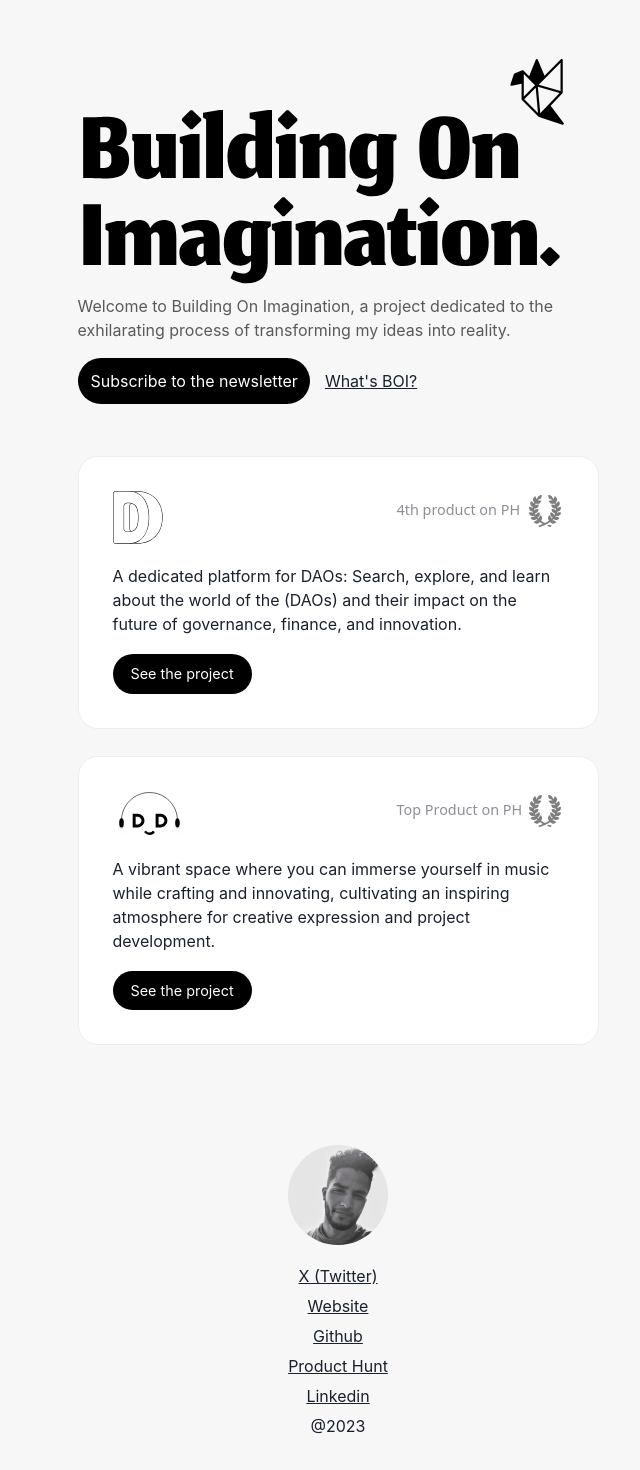
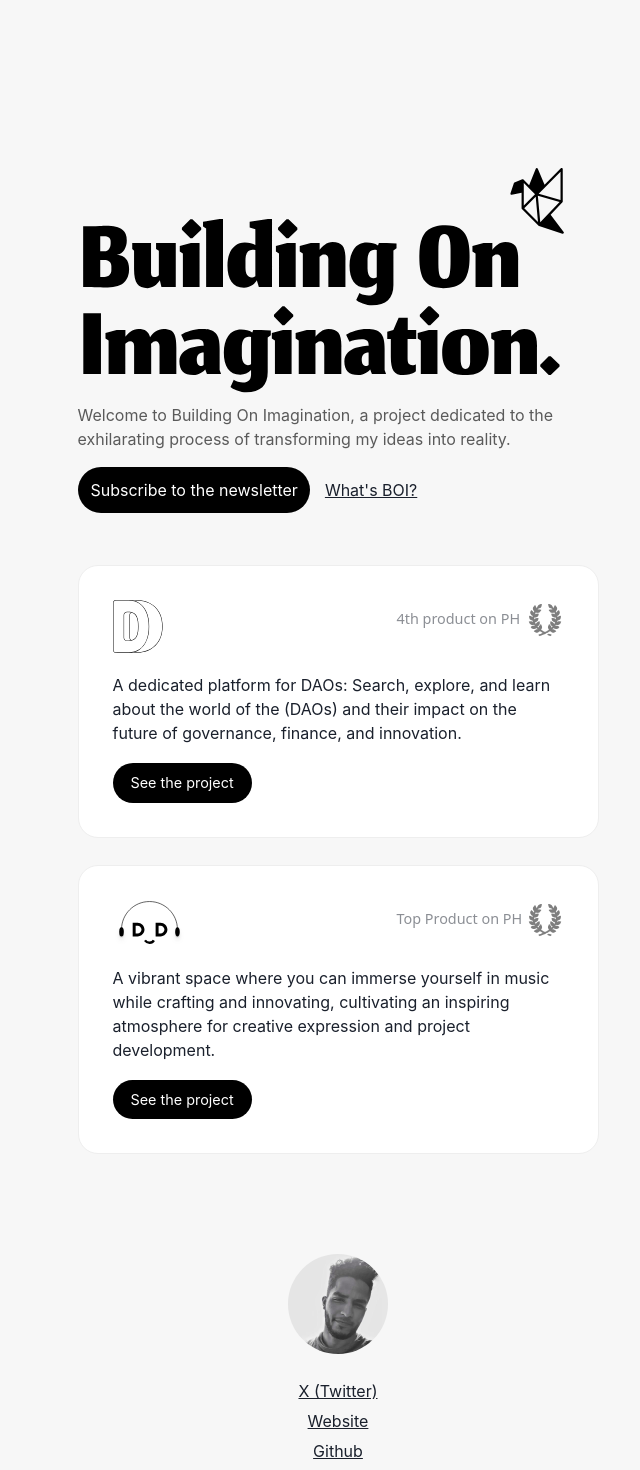
Before and after one commit to mohamedsadiq/building-on-imagination, a Next.js app: page / in a window 1280 px wide. Shown: the top 1470 px of the page, without its empty margins (302-942 px from the left). Built offline with nearby package versions, Linux system fonts and the light colour scheme.

Commit message:
update BOI

```diff
--- a/pages/index.js
+++ b/pages/index.js
@@ -80,7 +80,7 @@ export default function Home() {
         <a className='me' href='https://github.com/mohamedsadiq' target='_blink'>Github</a>
         <a className='me' href='https://www.producthunt.com/@m_bronz0' target='_blink'>Product Hunt</a>
         <a className='me' href='https://www.linkedin.com/in/mohamed-sadiqcom/' target='_blink'>Linkedin</a>
-        <p>@2023</p>
+        <p>@2023 Building On Imagination</p>
        </footer>
       </main>
     </>
--- a/styles/globals.css
+++ b/styles/globals.css
@@ -260,7 +260,7 @@ margin: 0;
   max-width: 521px;
 }
 header{
-  margin-top: 44px;
+  margin-top: 153px;
 }
 header img{
   width: 100%;
@@ -383,6 +383,8 @@ footer{
   overflow: hidden;
   border-radius: 50%;
   margin-bottom: 19px;
+  margin: 0 auto;
+  margin-bottom: 25px;
 }
 footer a{
   display: block;
@@ -435,3 +437,8 @@ footer a:hover{
     margin-right: 15px;
   }
 }
+
+footer p{
+  margin-top: 100px;
+  color :#868686
+}
```
